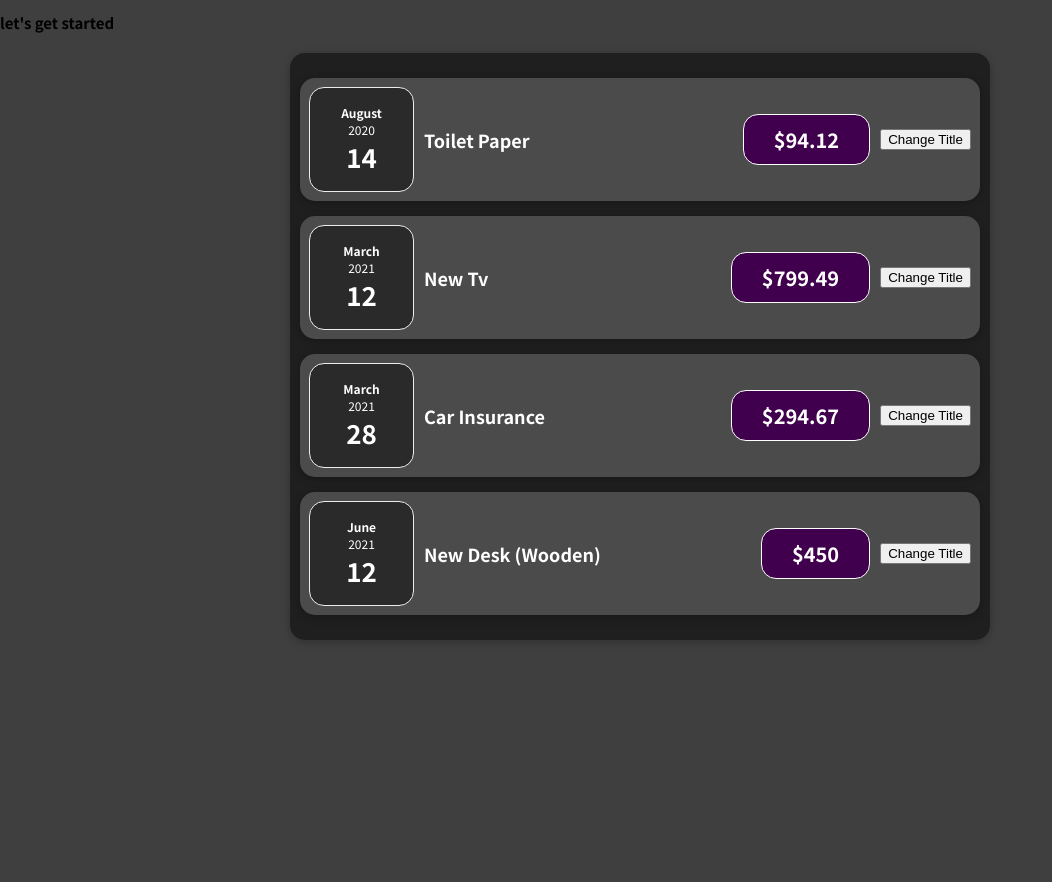
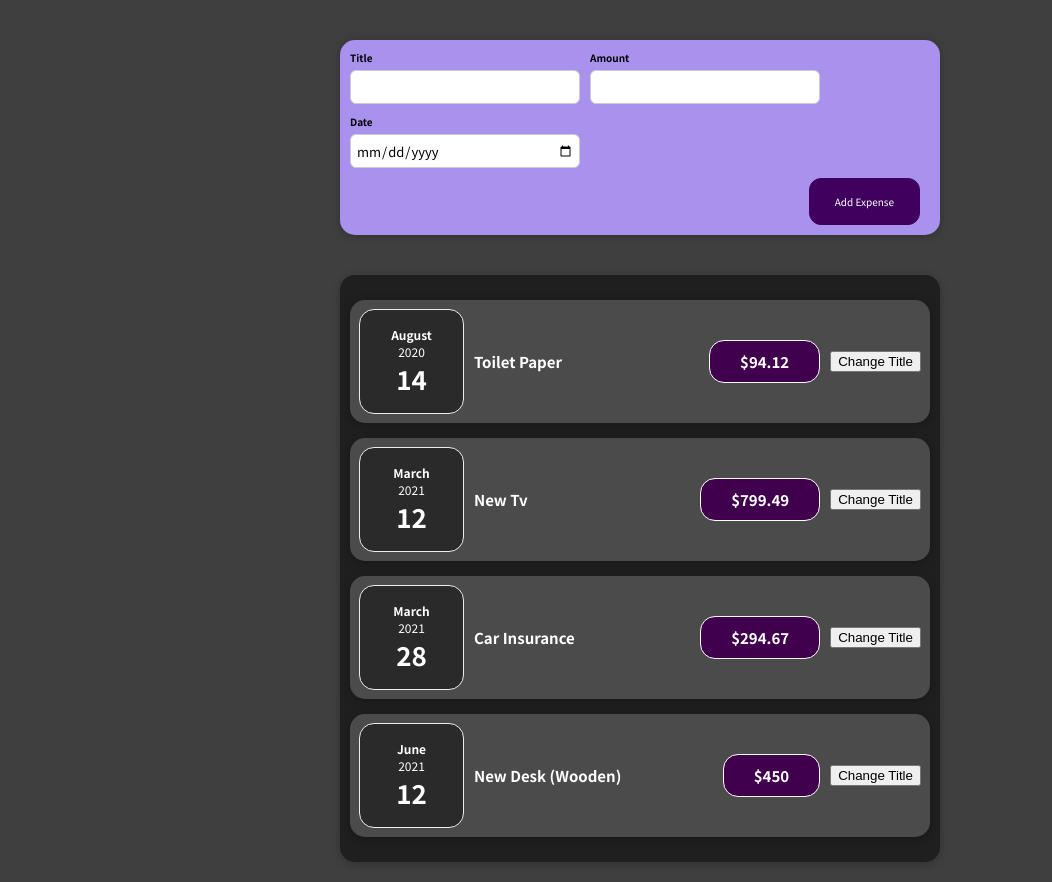
Before and after one commit to StrongMind0/React.-Expenses-App, a React (Create React App) app: page / in a window 1280 px wide. Shown: the whole page, without its empty margins (0-1052 px from the left). Before the commit the page ends 800 px from the top, so only its background shows below. Built offline with nearby package versions, Linux system fonts and the light colour scheme.

Commit message:
Creating input form and styling it

```diff
--- a/src/App.js
+++ b/src/App.js
@@ -1,6 +1,7 @@
 import React from 'react';
 
 import Expense from './components/Expenses/Expenses';
+// import NewExpense from './components/NewExpenses/NewExpense';
 
 const App = () => {
   const expense = [
@@ -33,7 +34,6 @@
 
     return (
       <div>
-        <h2>let's get started </h2>
         <Expense items={expense}/>
       </div>
     );
--- a/src/components/Expenses/ExpenseItem.css
+++ b/src/components/Expenses/ExpenseItem.css
@@ -25,7 +25,7 @@
 }
 
 .expense-item__details>h2{
-    font-size: 1.8rem;
+    font-size: 1.5rem;
     color: #fff;
     margin-right: 2rem;
 }
@@ -33,7 +33,7 @@
 
 .expense-item__price{
     /* align-self: center; */
-    font-size: 2rem;
+    font-size: 1.5rem;
     border: 1px solid #fff;
     background: #40004d;
     color: #fff;
--- a/src/components/Expenses/ExpenseItem.js
+++ b/src/components/Expenses/ExpenseItem.js
@@ -2,7 +2,7 @@
 
 import ExpenseDate from './ExpenseDate';
 import Card from '../UI/Card';
-import './ExpenseItem.css'
+import './ExpenseItem.css';
 
 const ExpenseItem = (props) => {
     const [title, setTitle] = useState(props.title)
--- a/src/components/Expenses/Expenses.css
+++ b/src/components/Expenses/Expenses.css
@@ -6,6 +6,6 @@
   padding: 1rem;
   background-color: rgb(31, 31, 31);
   margin: 2rem auto;
-  width: 70rem;
+  width: 60rem;
   max-width: 95%;
 }
--- a/src/components/Expenses/Expenses.js
+++ b/src/components/Expenses/Expenses.js
@@ -3,11 +3,14 @@
 import './Expenses.css'
 import ExpenseItem from "./ExpenseItem"
 import Card from '../UI/Card';
+import NewExpense from '../NewExpenses/NewExpense';
 
 const Expense =(props)=> {
     const items = props.items;
 
     return (
+       <div>
+          <NewExpense/>
           <Card className="expenses">
              <ExpenseItem
                 title={items[0].title}
@@ -26,6 +29,7 @@
                 amount={items[3].amount}
                 date={items[3].date}/>
            </Card>
+       </div>
     );
 }
 
--- /dev/null
+++ b/src/components/NewExpenses/ExpensesForm.css
@@ -0,0 +1,29 @@
+.new-expense__controls {
+  display: flex;
+  flex-wrap: wrap;
+  gap: 1rem;
+  margin-bottom: 1rem;
+  text-align: left;
+}
+
+.new-expense__control label {
+  font-weight: bold;
+  margin-bottom: 0.5rem;
+  display: block;
+}
+
+.new-expense__control input {
+  font: inherit;
+  padding: 0.5rem;
+  border-radius: 6px;
+  border: 1px solid #ccc;
+  width: 23rem;
+  height: 3.4rem;
+  font-size: 1.3rem;
+  max-width: 100%;
+  outline: none;
+}
+
+.new-expense__actions {
+  text-align: right;
+}
--- /dev/null
+++ b/src/components/NewExpenses/ExpensesForm.js
@@ -0,0 +1,29 @@
+import React from "react";
+import './ExpensesForm.css';
+
+const ExpensesForm = () => {
+    return (
+        <form>
+            <div className="new-expense__controls">
+                <div className="new-expense__control">
+                    <label>Title</label>
+                    <input type='text'/>
+                </div>
+                <div className="new-expense__control">
+                    <label>Amount</label>
+                    <input type='number' min='0.01' step='0.01'/>
+                </div>
+                <div className="new-expense__control">
+                    <label>Date</label>
+                    <input type='date' min='2021-01-01' max='2023-12-31'/>
+                </div>
+            </div>
+
+            <div className="new-expense__actions">
+                <button type='submit'> Add Expense</button>
+            </div>
+        </form>
+    )
+};
+
+export default ExpensesForm
--- /dev/null
+++ b/src/components/NewExpenses/NewExpense.js
@@ -0,0 +1,13 @@
+import React from "react"
+import './NewExpenses.css'
+import ExpensesForm from "./ExpensesForm"
+
+const NewExpense = () => {
+    return (
+        <div className="new-expense">
+            <ExpensesForm />
+        </div>
+    )
+};
+
+export default NewExpense
--- /dev/null
+++ b/src/components/NewExpenses/NewExpenses.css
@@ -0,0 +1,50 @@
+/* .new-expense{
+    background-color: #a892ee;
+    width: 70rem;
+    max-width: 95%;
+    margin: 4rem auto;
+    border-radius: 15px;
+    box-shadow: 0 1px 8px rgba(0, 0, 0, 0.25);
+    text-align: center;
+    padding: 1rem;
+} */
+
+.new-expense {
+  background-color: #a892ee;
+  padding: 1rem;
+  margin: 4rem auto;
+  width: 60rem;
+  max-width: 95%;
+  border-radius: 15px;
+  text-align: center;
+  box-shadow: 0 1px 8px rgba(0, 0, 0, 0.25);
+}
+
+.new-expense button {
+  font: inherit;
+  cursor: pointer;
+  padding: 1.5rem 2.5rem;
+  border: 1px solid #40005d;
+  background-color: #40005d;
+  color: white;
+  border-radius: 12px;
+  margin-right: 1rem;
+  /* font-size: 1.2rem; */
+}
+
+.new-expense button:hover,
+.new-expense button:active {
+  background-color: #510674;
+  border-color: #510674;
+}
+
+.new-expense button.alternative {
+  color: #220131;
+  border-color: transparent;
+  background-color: transparent;
+}
+
+.new-expense button.alternative:hover,
+.new-expense button.alternative:active {
+  background-color: #ddb3f8;
+}
```
Lines whose indentation alone changed are shown as unchanged.
